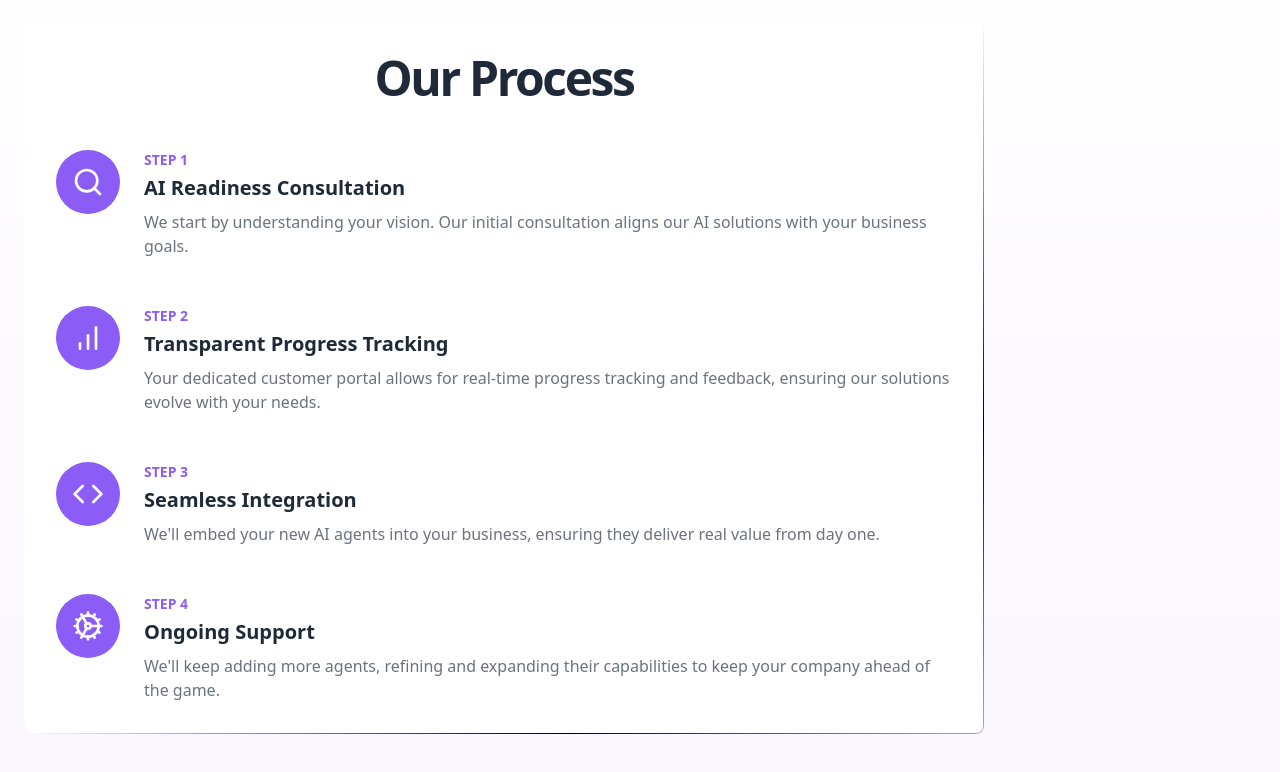
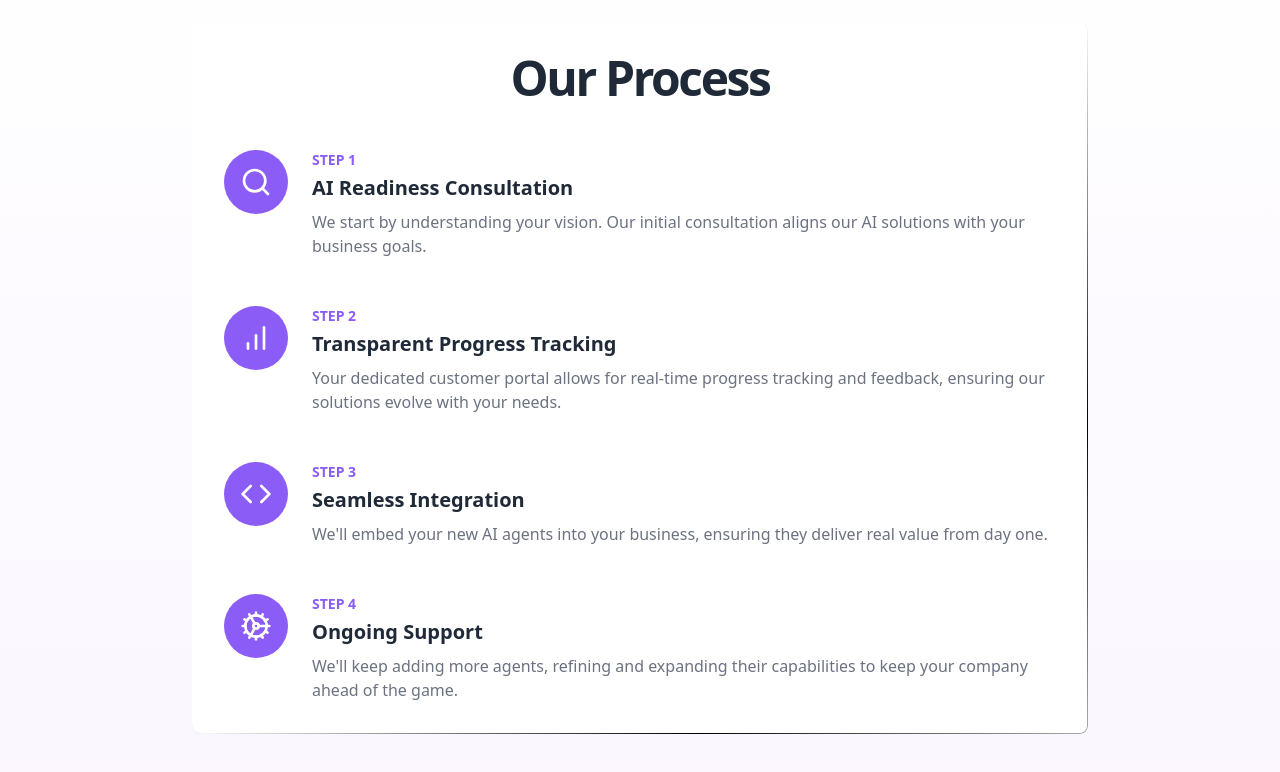
Before and after one commit to khan7sh/orbii, a Next.js app: page / in a window 1280 px wide. Shown: the part 3325-4097 px from the top of the page. Built offline with nearby package versions, Linux system fonts and the light colour scheme.

Commit message:
New Our processes fixed 4

```diff
--- a/pages/index.tsx
+++ b/pages/index.tsx
@@ -229,11 +229,10 @@ export default function Component() {
           </section>
           <section id="process" className="w-full py-20 md:py-32 bg-gradient-to-b from-white to-purple-50">
             <div className="container mx-auto px-4 md:px-6">
-              <ShineBorder className="p-8 rounded-xl">
+              <ShineBorder className="p-8 rounded-xl bg-white max-w-4xl mx-auto">
                 <h2 className="text-3xl font-bold tracking-tighter sm:text-4xl md:text-5xl text-center text-secondary mb-12">
                   Our Process
                 </h2>
-                <div className="max-w-4xl mx-auto">
                 <div className="space-y-12">
                   {[
                     {
@@ -274,7 +273,6 @@ export default function Component() {
                       </div>
                     </div>
                   ))}
-                  </div>
                 </div>
               </ShineBorder>
             </div>
```
Lines whose indentation alone changed are shown as unchanged.
